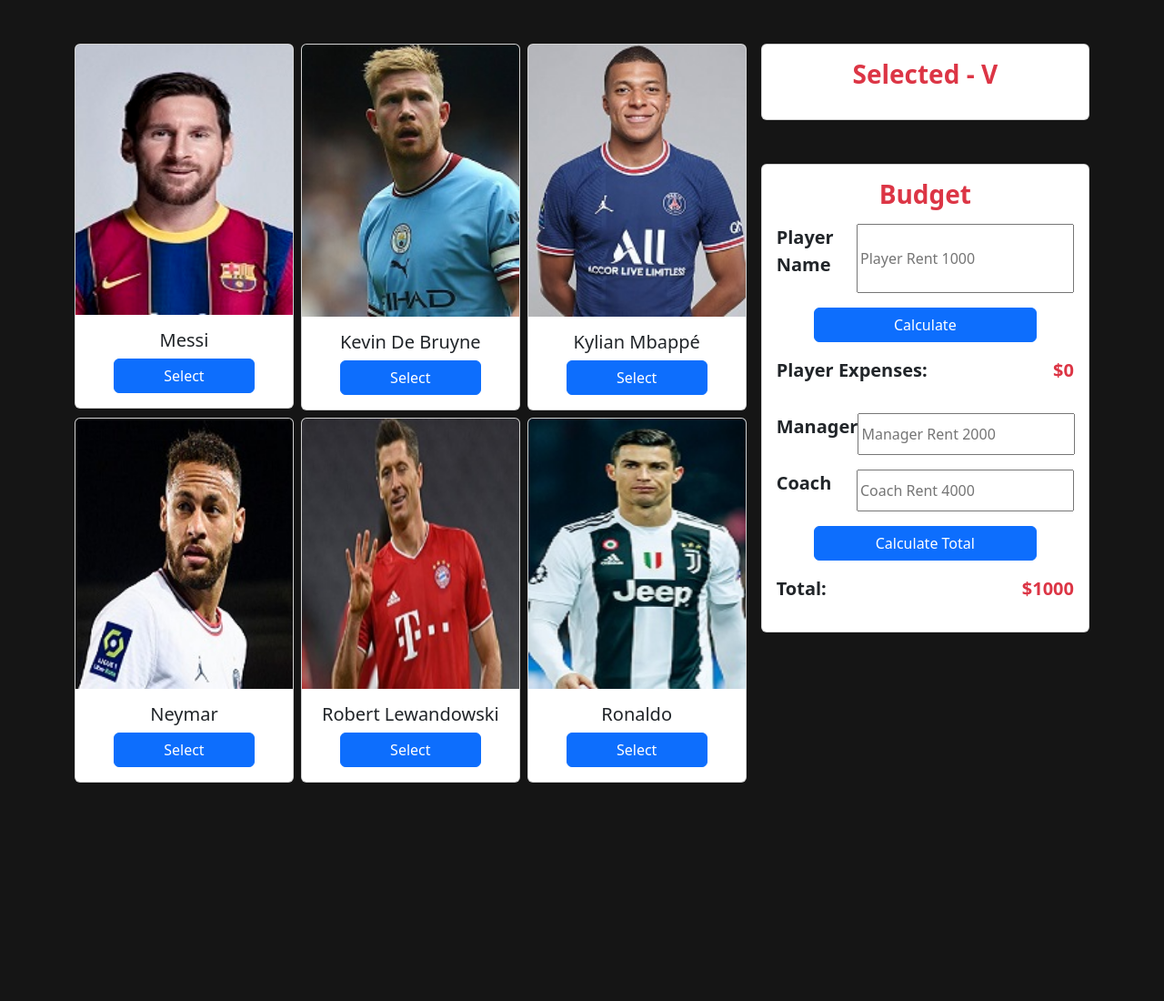
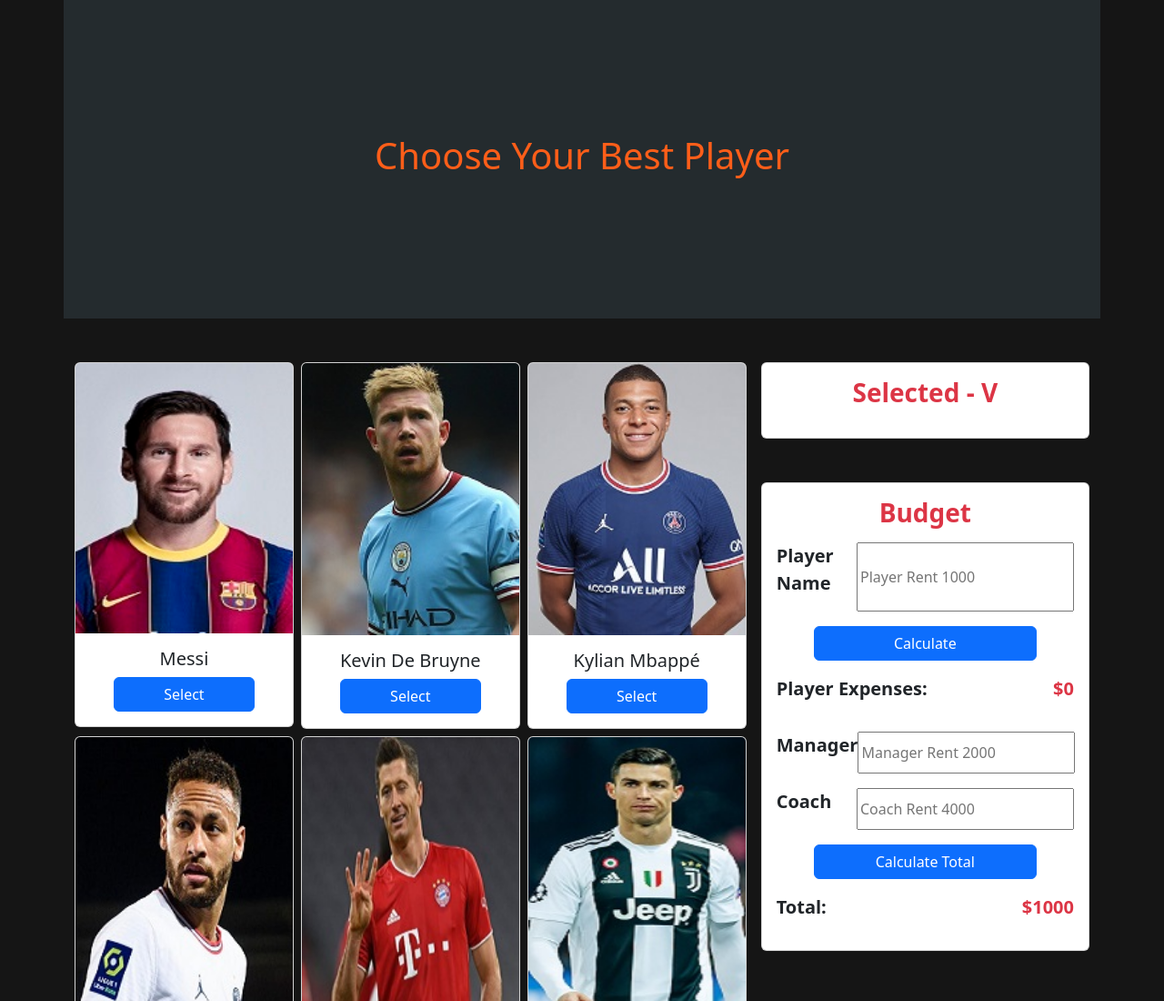
Before and after one commit to KaziAkibRayhan/player-select, a plain HTML site: page index.html in a window 1280 px wide. Shown: the top 1100 px of the page at 91% size. Before the commit the page ends 860 px from the top, so only its background shows below. Drawn offline with nearby package versions, Linux system fonts and the light colour scheme.

Commit message:
completed

```diff
--- a/index.html
+++ b/index.html
@@ -13,9 +13,10 @@
 </head>
 
 <body>
-    <!-- <header class="container d-flex justify-content-center align-items-center bg-header">
+    <!-- Header -->
+    <header class="container d-flex justify-content-center align-items-center bg-header">
         <h1 class="text-color">Choose Your Best Player</h1>
-    </header> -->
+    </header>
     <main>
         <section class="container mt-5">
             <div class="row gx-3">
--- a/js/index.js
+++ b/js/index.js
@@ -1,3 +1,4 @@
+// display Player
 function displayPlayer(players) {
     const playerList = document.getElementById('player-name-lists');
     playerList.innerHTML = '';
@@ -12,17 +13,12 @@ function displayPlayer(players) {
 const playerArray = [];
 function addToPlayer(element) {
     const playerName = element.parentNode.children[0].innerText;
-
     const playerObj = {
         playerName: playerName
     }
     playerArray.push(playerObj);
     displayPlayer(playerArray);
 }
-
-
-
-
 
 
 // Budget Calculate
```
